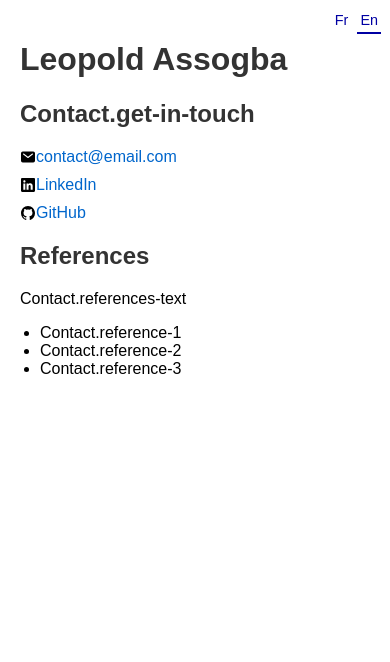
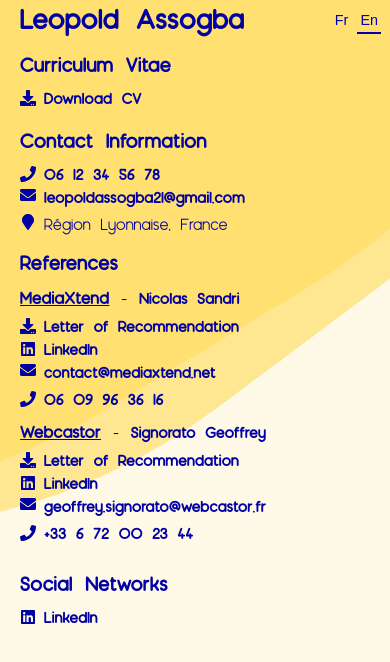
Before and after one commit to LeopoldAssogbaA/nextjs-typescript-portfolio, a Next.js app: page /en in a window 390 px wide. Shown: the top 662 px of the page. Built offline with nearby package versions, Linux system fonts and the light colour scheme.

Commit message:
update clean styles for mobile

```diff
--- a/public/static/css/globals.css
+++ b/public/static/css/globals.css
@@ -1,12 +1,3 @@
-html, body {
-  margin: 0;
-  padding: 0;
-}
-
-* {
-  cursor: none !important;
-  /* scroll-behavior: smooth !important; */
-}
 
 :root {
   --color-deep-blue: #0000a3;
@@ -16,6 +7,24 @@ html, body {
   --color-sunflower: #ffd53d;
   --color-light-sunflower: rgba(255, 213, 61, .3);
 }
+
+html, body {
+  margin: 0;
+  padding: 0;
+  height: 100%;
+  background-color: var(--color-cream);
+}
+main {
+  height: 100%;
+  width: 100%;
+  display: flex;
+}
+
+* {
+  cursor: none !important;
+  /* scroll-behavior: smooth !important; */
+}
+
 
 :root:has(.hover-effect:hover) .cursor {
   width: 35px;
--- a/src/components/Contact/infoReveal.tsx
+++ b/src/components/Contact/infoReveal.tsx
@@ -14,8 +14,8 @@ interface InfoRevealProps {
   items: InfoItem[];
   buttonText: string;
   buttonIcon: React.ReactNode;
+  isMobile?: boolean;
 }
-
 
 const LinkComponent = ({ item }: { item: InfoItem }) => {
   const t = useTranslations("Contact");
@@ -56,12 +56,12 @@ const LinkComponent = ({ item }: { item: InfoItem }) => {
   );
 }
 
-const InfoReveal: React.FC<InfoRevealProps> = ({ items, buttonText, buttonIcon }) => {
+const InfoReveal: React.FC<InfoRevealProps> = ({ items, buttonText, buttonIcon, isMobile }) => {
   const [isVisible, setIsVisible] = useState(false);
 
-  if (isVisible) {
+  if (isVisible || isMobile) {
     return (
-      <div className='info-reveal'>
+      <div className={`info-reveal ${isMobile ? 'mobile' : ''}`}>
         {items.map((item, index) => {
           return item.link ? (
             <LinkComponent key={index} item={item} />
--- a/src/components/LandingPage/styled.tsx
+++ b/src/components/LandingPage/styled.tsx
@@ -75,6 +75,7 @@ export const LandingPageContainer = styled.section`
       // opacity: 0.4;
       background: var(--color-sunflower);
     }
+
     .center {
       z-index: 1000;
       position: absolute;
--- a/src/components/Mobile/index.tsx
+++ b/src/components/Mobile/index.tsx
@@ -2,72 +2,107 @@ import React from 'react';
 import { useTranslations } from 'next-intl';
 import { IoLogoGithub, IoLogoLinkedin, IoMail } from "react-icons/io5";
 import CONTACT from '../../utils/constants/contact';
+import { ContactContentMobile, ContactInfoContainer, MobileContainer } from './styled';
+import Link from 'next/link';
+import ICONS from '../../utils/constants/icons';
+import InfoReveal from '../Contact/infoReveal';
 
 const MobilePortfolio: React.FC = () => {
   const t = useTranslations('Contact');
 
   return (
-    <div className="mobile-portfolio">
-      <h1>{CONTACT.name}</h1>
-
-      <div className="contact-info">
-        <h2>{t('get-in-touch')}</h2>
-        <div className="contact-item">
-          <IoMail />
-          <a href="mailto:contact@email.com">contact@email.com</a>
-        </div>
-        <div className="contact-item">
-          <IoLogoLinkedin />
-          <a href="https://www.linkedin.com/in/user/" target="_blank" rel="noopener noreferrer">
-            LinkedIn
-          </a>
-        </div>
-        <div className="contact-item">
-          <IoLogoGithub />
-          <a href="https://github.com/user" target="_blank" rel="noopener noreferrer">
-            GitHub
-          </a>
-        </div>
+    <MobileContainer className="mobile-portfolio">
+      <div className='box'>
+        <div className='wave -one' />
+        <div className='wave -two' />
       </div>
 
-      <div className="references">
-        <h2>{t('references')}</h2>
-        <p>{t('references-text')}</p>
-        <ul>
-          <li>{t('reference-1')}</li>
-          <li>{t('reference-2')}</li>
-          <li>{t('reference-3')}</li>
-        </ul>
-      </div>
+      <ContactInfoContainer>
+        <h1>{CONTACT.name}</h1>
 
-      <style jsx>{`
-        .mobile-portfolio {
-          padding: 20px;
-          font-family: Arial, sans-serif;
-        }
-        h1, h2 {
-          color: #333;
-        }
-        .contact-info, .references {
-          margin-top: 20px;
-        }
-        .contact-item {
-          display: flex;
-          align-items: center;
-          margin-bottom: 10px;
-        }
-        .contact-item svg {
-          margin-right: 10px;
-        }
-        a {
-          color: #0066cc;
-          text-decoration: none;
-        }
-        ul {
-          padding-left: 20px;
-        }
-      `}</style>
-    </div>
+        <ContactContentMobile className='contact-content-1'>
+          <h2>{t('curriculum')}</h2>
+          <Link
+            href='/static/files/leopold_assogba_cv_2024.pdf'
+            className='download-link hover-effect'
+            download
+            target='_blank'
+            rel='noopener noreferrer'
+          >
+            {ICONS.download}
+            <span>{t('download-resume')}</span>
+          </Link>
+        </ContactContentMobile>
+        <ContactContentMobile className='contact-content-2'>
+          <h2>{t('contact-info')}</h2>
+          <InfoReveal
+            items={[
+              { icon: CONTACT.phoneIcon, text: CONTACT.phone, link: `tel:${CONTACT.phone}` }
+            ]}
+            buttonText={t('show-phone')}
+            buttonIcon={ICONS.phone}
+            isMobile={true}
+          />
+
+          <InfoReveal
+            items={[
+              { icon: CONTACT.emailIcon, text: CONTACT.email, link: CONTACT.email, emailText: CONTACT.emailText }
+            ]}
+            buttonText={t('show-email')}
+            buttonIcon={CONTACT.emailIcon}
+            isMobile={true}
+          />
+          <div>
+            {ICONS.mapMarker}
+            <span>
+              {CONTACT.address}
+            </span>
+          </div>
+        </ContactContentMobile>
+
+        <ContactContentMobile className='contact-content-4'>
+          <h2>{t('references')}</h2>
+          <div className='references-container'>
+            {CONTACT.references.map((reference, index) => (
+              <div key={index} className={`reference-card ref-card-${index + 1}`}>
+                <div className='reference-card-header'>
+                  <h3>{reference.company}</h3>
+                  <span>-</span>
+                  <h4>{reference.name}</h4>
+                </div>
+                <InfoReveal
+                  items={[
+                    { icon: ICONS.download, text: t(CONTACT.letter), link: reference.letter },
+                    { icon: ICONS.linkedin, text: 'LinkedIn', link: reference.linkedin },
+                    { icon: ICONS.envelope, text: reference.email, link: reference.email, emailText: reference.emailText },
+                    { icon: ICONS.phone, text: reference.phone, link: `tel:${reference.phone}` },
+                  ]}
+                  buttonText={t('show-contact')}
+                  buttonIcon={ICONS.user}
+                  isMobile={true}
+                />
+              </div>
+            ))}
+          </div>
+        </ContactContentMobile>
+        <ContactContentMobile className='contact-content-3'>
+          <h2>{t('socials')}</h2>
+          <Link
+            href={CONTACT.linkedin}
+            className='linkedin-link hover-effect'
+            target='_blank'
+            rel='noopener noreferrer'
+          >
+            {ICONS.linkedin}
+            <span>
+              {t('linkedin')}
+            </span>
+          </Link>
+        </ContactContentMobile>
+      </ContactInfoContainer>
+
+
+    </MobileContainer>
   );
 };
 
--- a/src/components/Mobile/styled.tsx
+++ b/src/components/Mobile/styled.tsx
@@ -0,0 +1,187 @@
+import styled from "styled-components";
+
+export const MobileContainer = styled.div`
+  display: flex;
+  flex-direction: column;
+  align-items: start;
+  justify-content: start;
+  flex-grow: 1;
+  width: auto;
+  background: var(--color-cream);
+  color: var(--color-deep-blue);
+  padding: 0 20px;
+  z-index: 1;
+
+  a {
+    color: var(--color-deep-blue);
+    &:hover {
+      color: var(--color-deep-blue);
+      }
+    &:active {
+      color: var(--color-deep-blue);
+    }
+  }
+
+  .box {
+    z-index: 0;
+    position: fixed;
+    top: 0;
+    left: 0;
+    width: 100%;
+    height: 100%;
+    overflow: hidden;
+  }
+
+  .wave {
+    opacity: 0;
+    position: absolute;
+    width: 1500px;
+    height: 1600px;
+    margin-left: -150px;
+    margin-top: -250px;
+    left: -200%;
+    top: -100%;
+    border-radius: 43%;
+  }
+
+  @keyframes rotate {
+    from {transform: rotate(0deg);}
+    to {transform: rotate(360deg);}
+  }
+
+  .wave.-one {
+    z-index: 0;
+    animation: rotate 10000ms infinite linear;
+    opacity: 0.5;
+    background: var(--color-sunflower);
+  }
+
+  .wave.-two {
+    z-index: 0;
+    animation: rotate 6000ms infinite linear;
+    opacity: 0.4;
+    background: var(--color-sunflower);
+  }
+`;
+
+export const ContactInfoContainer = styled.div`
+  z-index: 4;
+  width: 100%;
+  h1 {
+    font-size: 1.8rem;
+    font-weight: 700;
+    margin:0 0 16px 0;
+  }
+
+  a, button {
+    margin-bottom: 4px;
+    color: var(--color-deep-blue);
+    &:hover {
+      color: var(--color-deep-blue);
+      }
+    &:active {
+      color: var(--color-deep-blue);
+    }
+  }
+`;
+
+export const ContactContentMobile = styled.div`
+  display: flex;
+  flex-direction: column;
+  justify-content: start;
+  align-items: start;
+  width: 100%;
+  height: auto;
+  padding: 0;
+  margin-bottom: 16px;
+
+  .reference-card-header {
+    display: flex;
+    flex-direction: row;
+    justify-content: start;
+    align-items: baseline;
+    width: 100%;
+    height: auto;
+
+    span {
+      margin: 0 12px;
+    }
+  }
+
+  a {
+    display: flex;
+    align-items: center;
+    justify-content: flex-start;
+    text-decoration: none;
+    font-weight: 800;
+  }
+
+  ul {
+    margin: 0;
+    padding: 0;
+    list-style: none;
+    li {
+      a {
+        margin-bottom: 8px;
+        color: var(--color-cream);
+        &:hover {
+          color: var(--color-cream);
+        }
+        &:active {
+          color: var(--color-cream);
+        }
+      }
+    }
+  }
+
+  svg {
+    margin-right: 8px;
+    font-size: 16px;
+  }
+
+  h2 {
+    font-size: 1.3rem;
+    font-weight: 600;
+    margin: 0 0 12px 0;
+  }
+
+  h3 {
+    font-size: 1.1rem;
+    font-weight: 600;
+    margin: 0 0 8px 0;
+    text-decoration: underline;
+  }
+
+  h4 {
+    font-size: 1rem;
+    font-weight: 600;
+    margin: 0 0 8px 0;
+  }
+
+  button {
+    background-color: transparent;
+    font-size: 1rem;
+    font-family: inherit !important;
+    padding: 0;
+    margin-bottom: 8px;
+    font-weight: 600;
+    border: none;
+    border-radius: 8px;
+    cursor: pointer;
+  }
+
+  .references-container {
+    width: 98%;
+    height: auto;
+  }
+
+  .reference-card {
+    margin-bottom: 12px;
+  }
+
+  .info-reveal {
+   flex-direction: column;
+    justify-content: start;
+    align-items: start;
+  }
+`;
--- a/src/components/Shared/Loading/styled.tsx
+++ b/src/components/Shared/Loading/styled.tsx
@@ -7,6 +7,7 @@ export const LoadingContainer = styled.div`
   align-items: center;
   justify-content: center;
   height: 100vh;
+  width: 100%;
   color: var(--color-cream);
 `;
 
```
